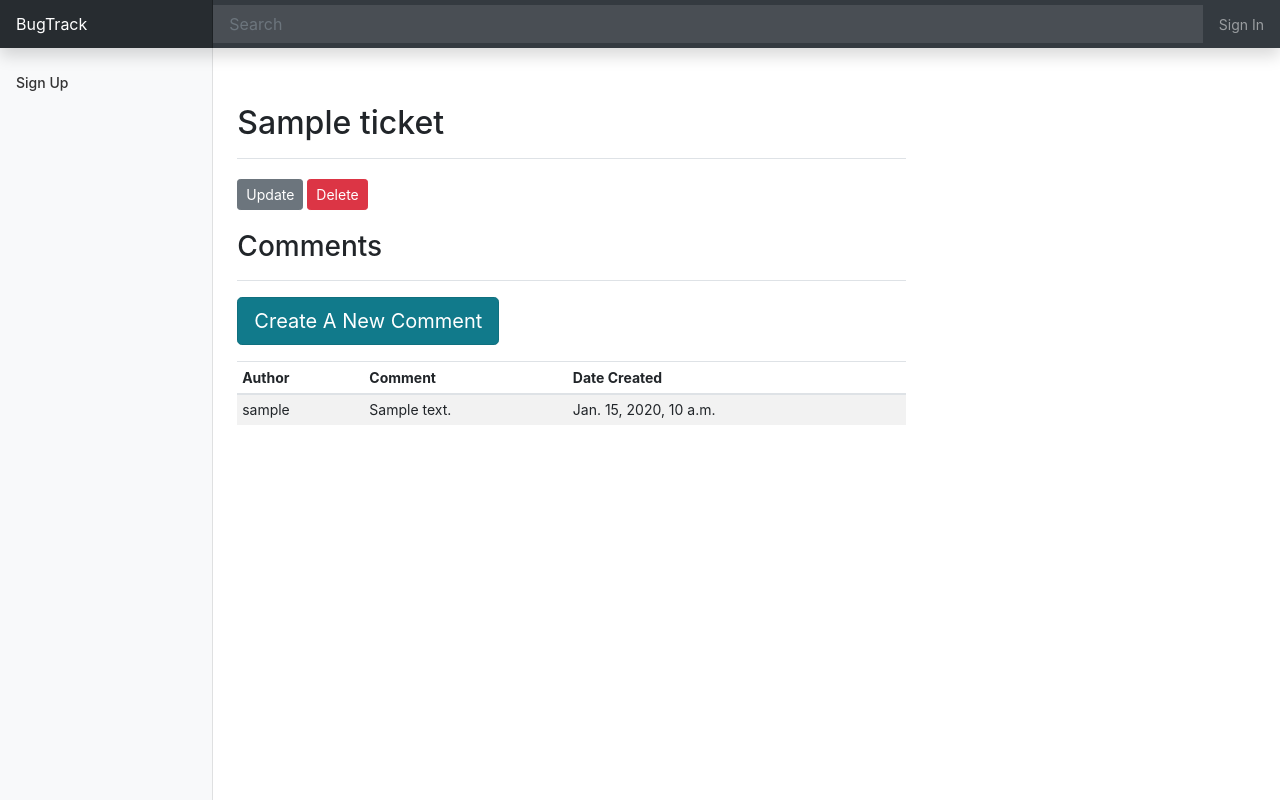
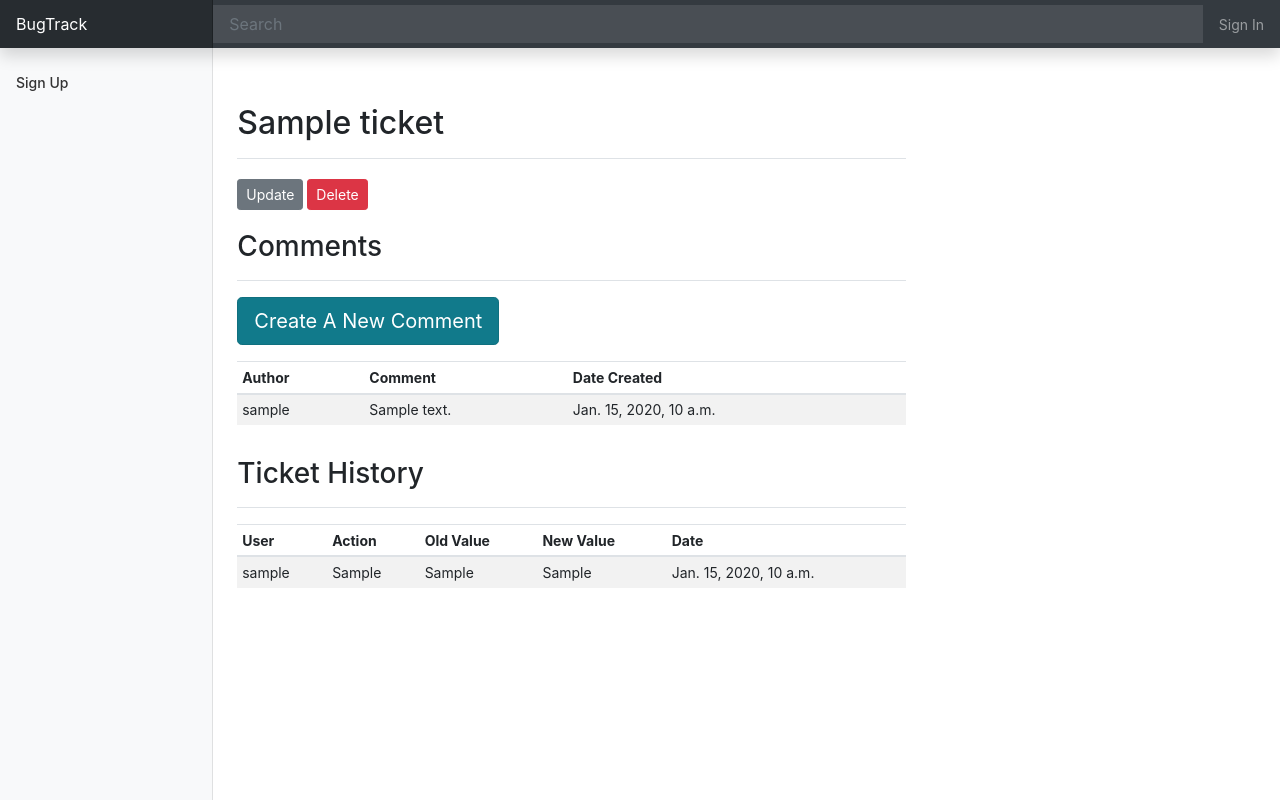
Before and after one commit to dhaliwalk/BugTrack, a Django app: page /ticket/1/info/ in a window 1280 px wide. Run offline with Django 3.2, Linux system fonts and the light colour scheme; tables that the repository leaves empty hold one stand-in row (values such as "Sample post"); some libraries are stand-ins or nearby versions.

```diff
--- a/tickets/templates/tickets/ticket_info.html
+++ b/tickets/templates/tickets/ticket_info.html
@@ -37,5 +37,33 @@
       </tbody>
     </table>
   </div>
+  <div class="d-flex justify-content-between flex-wrap flex-md-nowrap align-items-center pt-3 pb-2 mb-3 border-bottom">
+    <h3>Ticket History</h3>
+  </div>
+  <div class="table-responsive">
+    <table class="table table-striped table-sm">
+      <thead>
+        <tr>
+          <th>User</th>
+          <th>Action</th>
+          <th>Old Value</th>
+          <th>New Value</th>
+          <th>Date</th>
+        </tr>
+      </thead>
+      <tbody>
+        {% for history in history_list %}
+        <tr>
+          <td>{{ history.user }}</td>
+          <td>{{ history.action }}</td>
+          <td>{{ history.old_value }}</td>
+          <td>{{ history.new_value }}</td>
+          <td>{{ history.date_changed }}</td>
+        </tr>
+        {% endfor %}
+      </tbody>
+    </table>
+  </div>
+
 
 {% endblock content %}
--- a/tickets/views.py
+++ b/tickets/views.py
@@ -8,11 +8,12 @@ from django.urls import reverse
 def TicketInfo(request, pk=None):
 	if pk:
 		ticket = Ticket.objects.get(pk=pk)
-	comments = ticket.comment_set.all()
-	return render(request, 'tickets/ticket_info.html', {'comments': comments, 'ticket':ticket})
+	comments = ticket.comment_set.all().order_by('-date_created')
+	history_list = ticket.history_set.all().order_by('-date_changed')
+	return render(request, 'tickets/ticket_info.html', {'comments': comments, 'ticket':ticket, 'history_list': history_list})
 
 def my_tickets(request):
-	tickets = Ticket.objects.filter(submitter=request.user)
+	tickets = Ticket.objects.filter(submitter=request.user).order_by('-date_updated')
 	return render(request, 'tickets/my_tickets.html', {'tickets':tickets})
 
 class TicketCreateView(LoginRequiredMixin, CreateView):
```
Also changed, not shown: projects/views.py (+4 -4 lines). Lines whose indentation alone changed are shown as unchanged.
